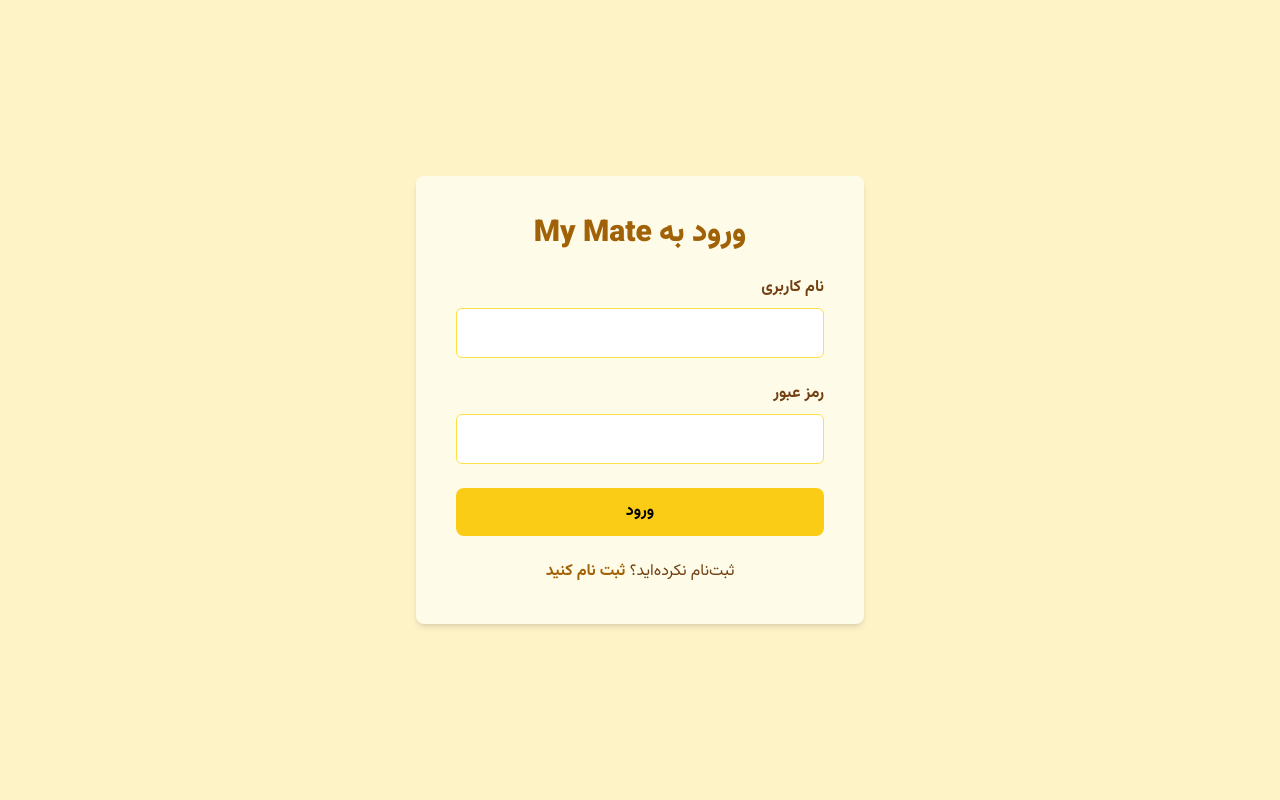
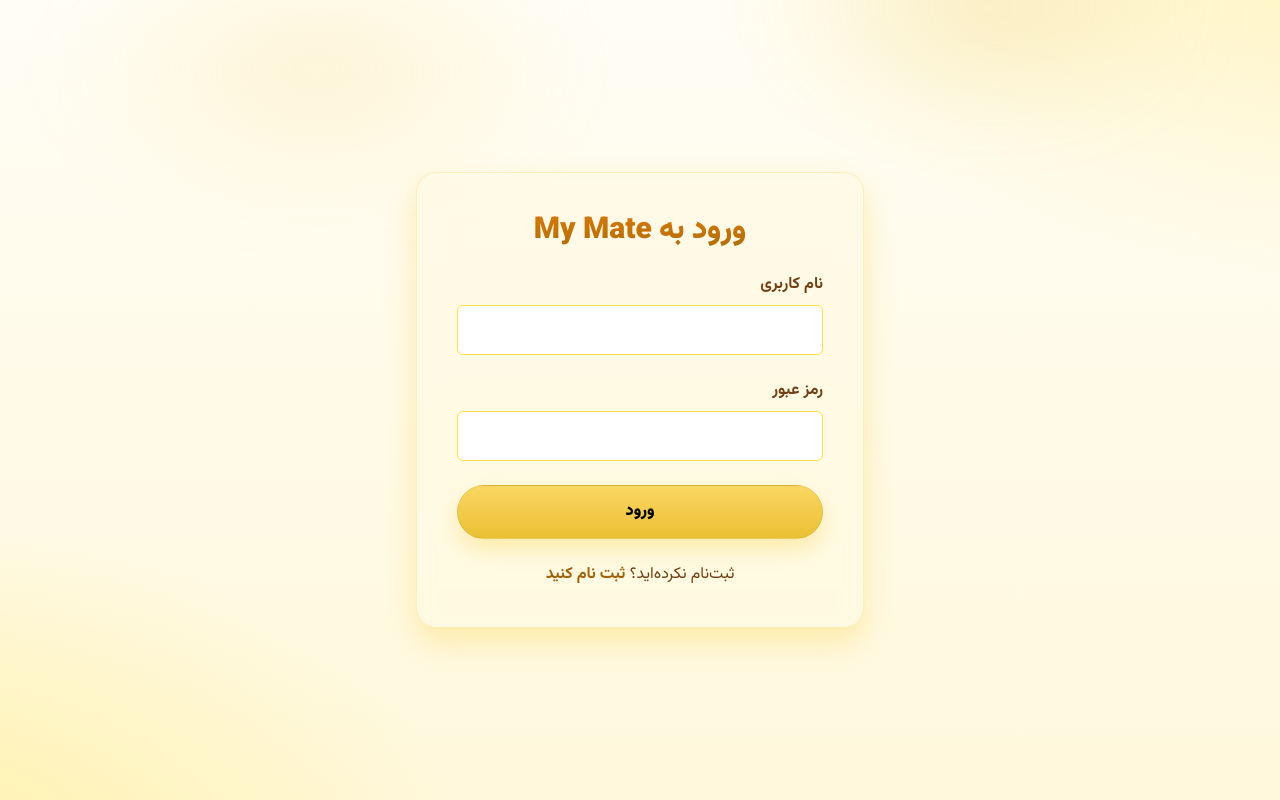
Before and after one commit to King-Navid/MyMate, a website: page public/login.html in a window 1280 px wide. Drawn offline with nearby package versions, Linux system fonts and the light colour scheme.

Commit message:
Update login.html

```diff
--- a/public/login.html
+++ b/public/login.html
@@ -9,33 +9,99 @@
   <link href="https://fonts.googleapis.com/css2?family=Vazirmatn:wght@400;700;900&display=swap" rel="stylesheet">
 
   <style>
+    :root {
+      --brand: #fad761;
+      --brand-600: #e0b92a;
+      --paper: #fff8dc;
+      --ink: #5a4d0e;
+      --shadow-brand: rgba(250, 215, 97, 0.45);
+    }
     body {
       font-family: 'Vazirmatn', sans-serif;
-      background-color: #fef3c7; /* Tailwind amber-100 */
+      background:
+        radial-gradient(1200px 600px at 110% -10%, #fff2b8 0%, transparent 60%),
+        radial-gradient(1000px 600px at -10% 110%, #fff1a6 0%, transparent 60%),
+        linear-gradient(#fffdf5, var(--paper));
+      min-height: 100vh;
+      color: var(--ink);
+    }
+    body::before {
+      content: '';
+      position: fixed;
+      inset: -20% -20% auto -20%;
+      height: 60vh;
+      background:
+        radial-gradient(closest-side, rgba(250,215,97,0.22), transparent 70%) 20% 40% / 40% 80% no-repeat,
+        radial-gradient(closest-side, rgba(224,185,42,0.18), transparent 70%) 80% 0% / 35% 70% no-repeat;
+      filter: blur(40px);
+      pointer-events: none;
+      z-index: 0;
+    }
+    main.auth-card {
+      background: rgba(255, 249, 230, 0.7);
+      border-radius: 20px;
+      box-shadow: 0 14px 30px rgba(250, 215, 97, 0.45);
+      border: 1px solid rgba(250, 215, 97, 0.35);
+      backdrop-filter: blur(8px) saturate(140%);
+      -webkit-backdrop-filter: blur(8px) saturate(140%);
+      position: relative;
+      z-index: 1;
+    }
+    main.auth-card h1 {
+      background: linear-gradient(180deg, #d97706 0%, #b06e00 100%);
+      -webkit-background-clip: text;
+      background-clip: text;
+      color: transparent !important;
+      text-shadow: none;
+    }
+    main.auth-card button[type="submit"] {
+      background: linear-gradient(180deg, rgba(250,215,97,1), rgba(234,191,51,1));
+      color: black;
+      font-weight: 800;
+      padding: 0.9rem 1.2rem;
+      border-radius: 999px;
+      cursor: pointer;
+      user-select: none;
+      transition: background-color 0.3s ease, box-shadow 0.3s ease, transform 0.2s ease;
+      border: 1px solid rgba(0,0,0,0.06);
+      box-shadow: 0 10px 22px var(--shadow-brand);
+    }
+    main.auth-card button[type="submit"]:hover {
+      background-color: var(--brand-600);
+      box-shadow: 0 12px 26px rgba(224,185,42,0.5);
+      transform: translateY(-1px);
+    }
+    label { color: var(--ink); font-weight: 700; }
+    a:focus-visible, button:focus-visible, input:focus-visible, textarea:focus-visible {
+      outline: 3px solid var(--brand-600);
+      outline-offset: 2px;
+    }
+    @media (prefers-reduced-motion: reduce) {
+      * { animation: none !important; transition-duration: 0.01ms !important; }
+      html:focus-within { scroll-behavior: auto; }
     }
   </style>
 </head>
 <body class="min-h-screen flex flex-col items-center justify-center">
 
-  <main class="bg-yellow-50 p-10 rounded-lg shadow-md max-w-md w-full">
-    <h1 class="text-3xl font-extrabold mb-6 text-yellow-700 text-center">ورود به My Mate</h1>
+  <main class="auth-card p-10 rounded-2xl max-w-md w-full">
+    <h1 class="text-3xl font-extrabold mb-6 text-center">ورود به My Mate</h1>
 
     <form id="loginForm" class="space-y-6">
       <div>
         <label for="username" class="block mb-2 font-semibold text-yellow-900">نام کاربری</label>
-        <input type="text" id="username" name="username" required
+        <input type="text" id="username" name="username" required aria-required="true" aria-label="نام کاربری"
           class="w-full p-3 rounded-md border border-yellow-300 focus:outline-none focus:ring-2 focus:ring-yellow-400" />
       </div>
 
       <div>
         <label for="password" class="block mb-2 font-semibold text-yellow-900">رمز عبور</label>
-        <input type="password" id="password" name="password" required
+        <input type="password" id="password" name="password" required aria-required="true" aria-label="رمز عبور"
           class="w-full p-3 rounded-md border border-yellow-300 focus:outline-none focus:ring-2 focus:ring-yellow-400" />
       </div>
 
       <div>
-        <button type="submit"
-          class="w-full bg-yellow-400 hover:bg-yellow-500 text-black font-semibold py-3 rounded-lg transition">
+        <button type="submit" class="w-full">
           ورود
         </button>
       </div>
```
